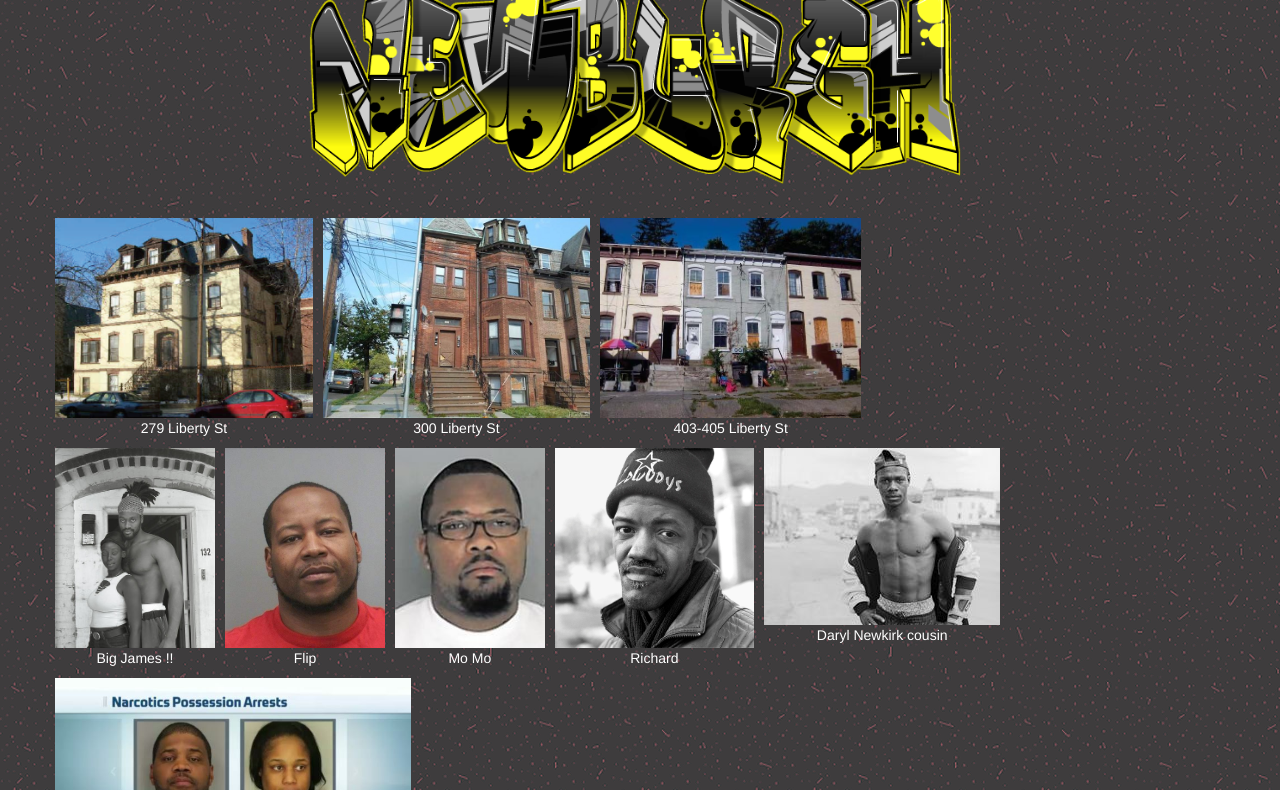
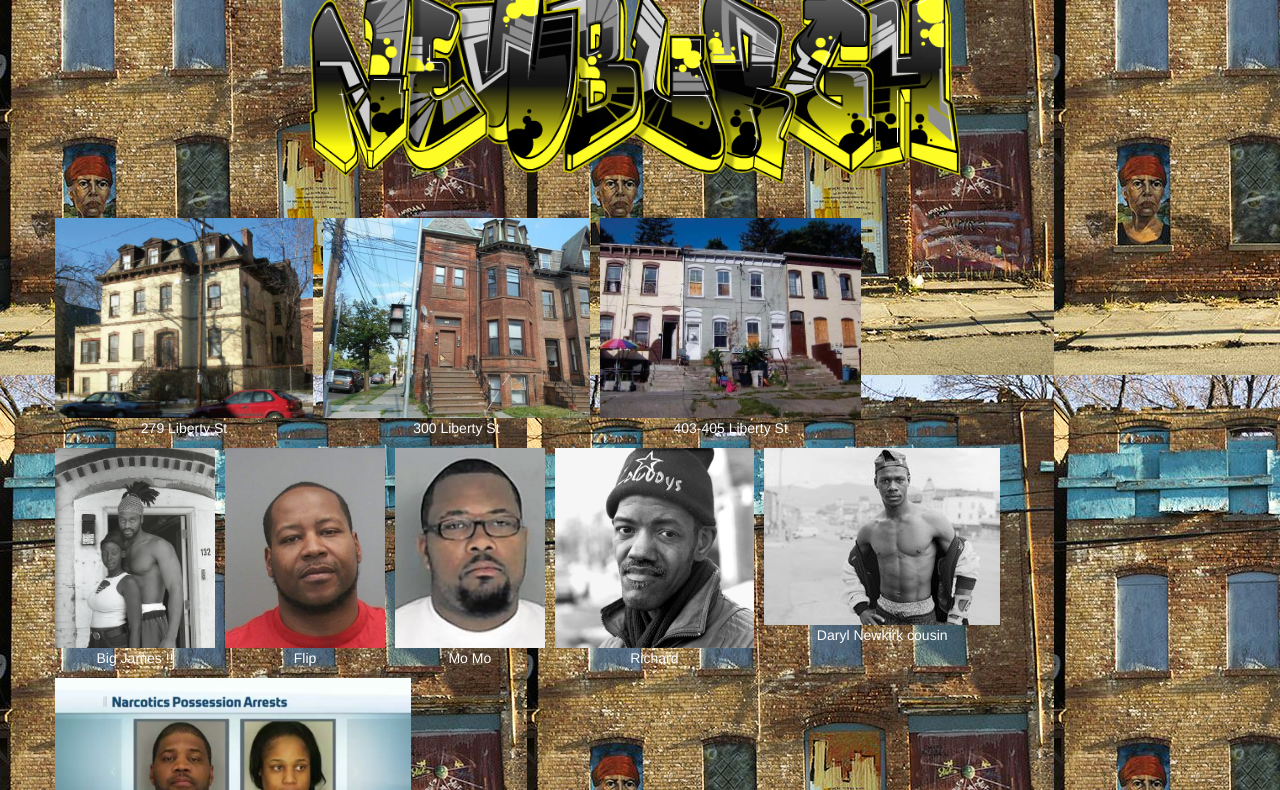
Before and after one commit to SkiddyB/project-x, a plain HTML site: page index.html in a window 1280 px wide. Shown: the part 225-1015 px from the top of the page. Drawn offline with nearby package versions, Linux system fonts and the light colour scheme; a web font is replaced by a local one.

Commit message:
backdrop demo

```diff
--- a/css/styles.css
+++ b/css/styles.css
@@ -2,7 +2,7 @@
 
 body {
     color: #FFFFFF;
-    background-image: url("../assets/pinkdust.png");
+    background-image: url("../assets/backdrop.png");
     /*  background-color: #000000;*/
 }
 .myHeader {
@@ -11,6 +11,8 @@ body {
 
 img {
 	max-height: 200px;
+
+
 }
 
 figure {
```
Also changed, not shown: assets/backdrop.png (added), assets/newburgh_header.png.
